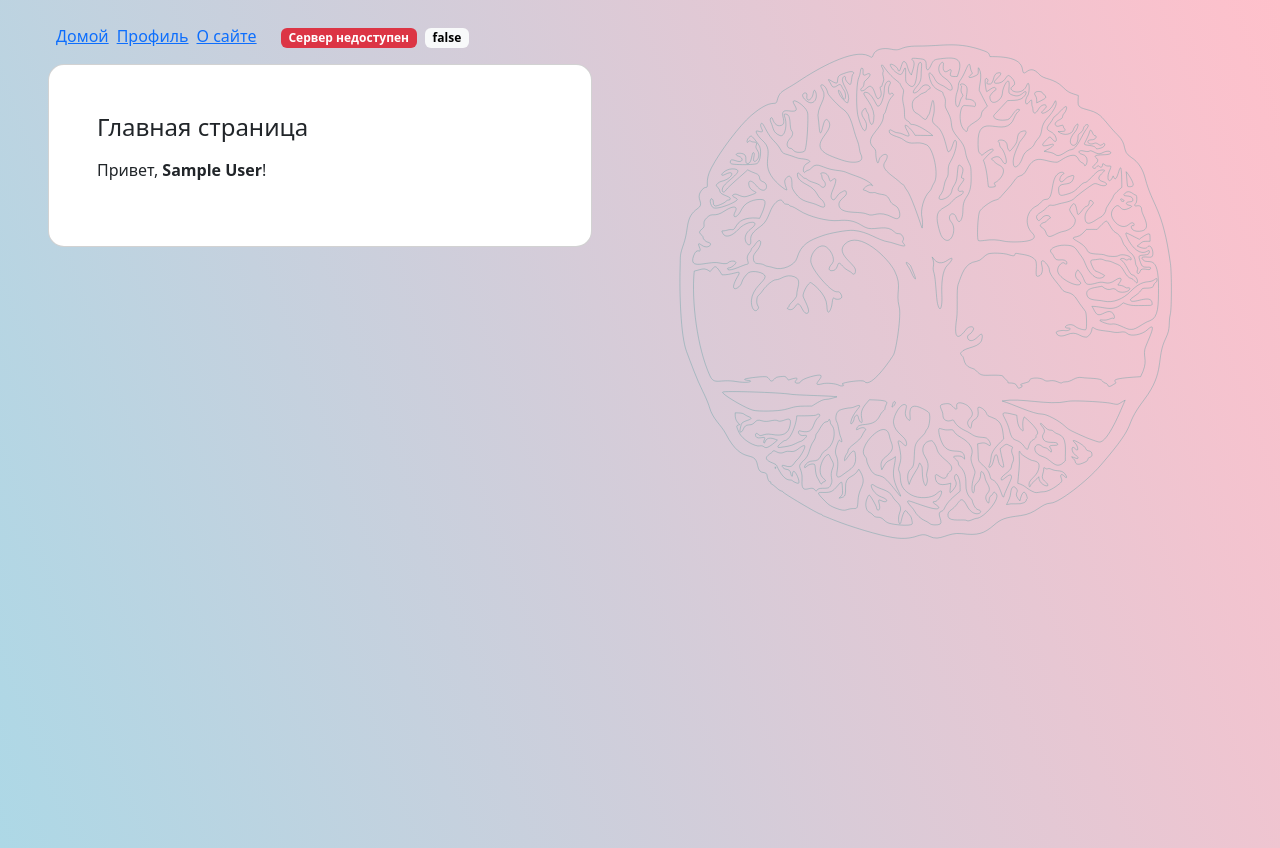
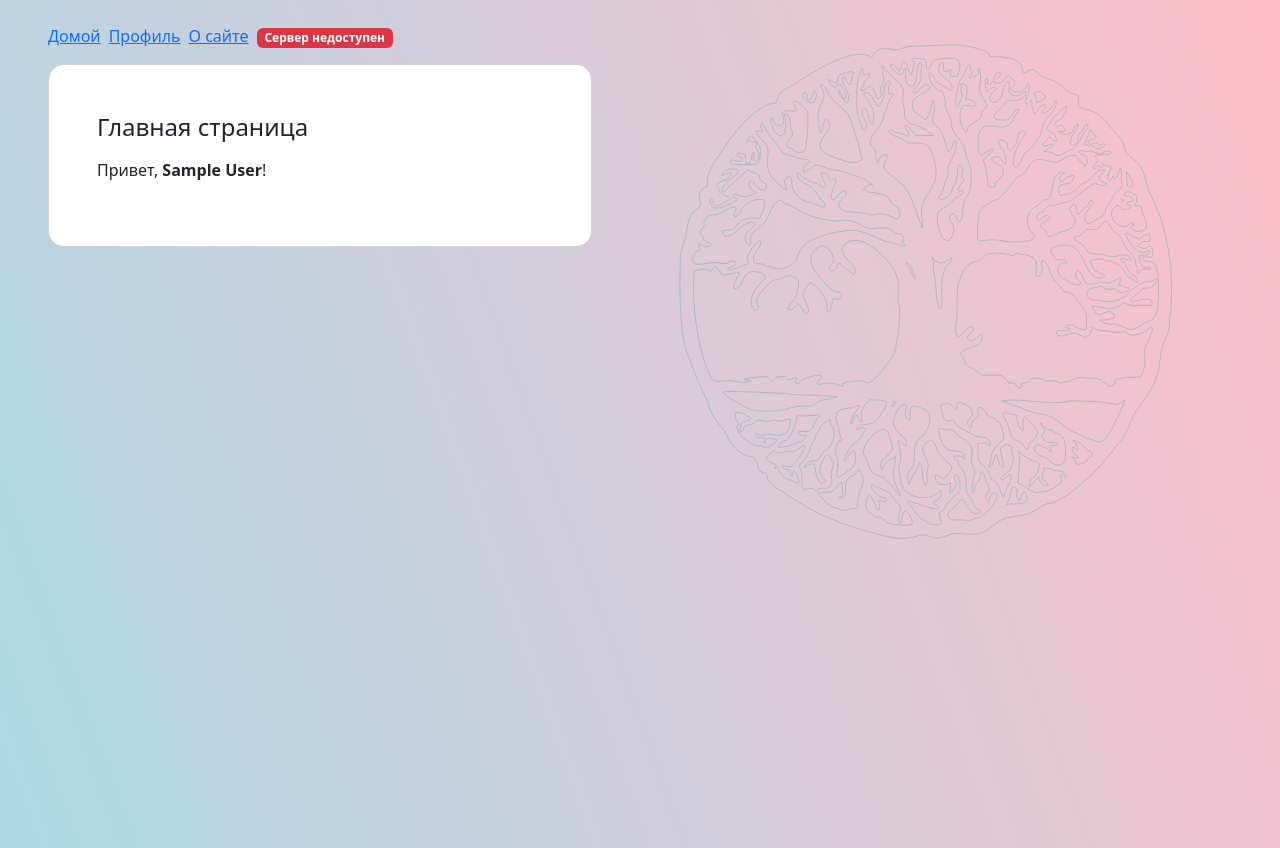
Before and after one commit to kublahanov/jwt-auth-template-client-vue-3, a Vue app: page /#/ in a window 1280 px wide. Built offline with nearby package versions, Linux system fonts and the light colour scheme; no server answers; sample sign-in values are in the browser's storage.

Commit message:
Rework server status checking mechanism. In work!

```diff
--- a/src/App.vue
+++ b/src/App.vue
@@ -1,22 +1,36 @@
 <template>
   <div class="container-fluid angled-gradient">
     <div class="row">
-      <div class="col px-5 pt-4">
-        <span class="px-2"><RouterLink to="/">Домой</RouterLink></span>
-        <span v-if="authStore.isAuthenticated">
-          <RouterLink to="/profile">Профиль</RouterLink>
+      <div class="col px-4 px-sm-5 pt-4">
+        <!-- Пункты меню -->
+        <span class="pb-1">
+          <span class="pe-2"><RouterLink to="/">Домой</RouterLink></span>
+          <span v-if="authStore.isAuthenticated">
+            <span class="pe-2"><RouterLink to="/profile">Профиль</RouterLink></span>
+          </span>
+          <span v-else>
+            <span class="pe-2"><RouterLink to="/login">Вход</RouterLink></span>
+            <span class="pe-2"><RouterLink to="/register">Регистрация</RouterLink></span>
+          </span>
+          <span class="pe-2"><RouterLink to="/about">О сайте</RouterLink></span>
         </span>
-        <span v-if="!authStore.isAuthenticated">
-          <span class="px-2"><RouterLink to="/login">Вход</RouterLink></span>
-          <span class="px-2"><RouterLink to="/register">Регистрация</RouterLink></span>
-        </span>
-        <span>
-          <span class="px-2"><RouterLink to="/about">О сайте</RouterLink></span>
-        </span>
-        <span class="ms-3">
-          <span v-if="serverStatusStore.isServerAvailable" class="badge text-bg-success">Сервер работает</span>
-          <span v-else class="badge text-bg-danger">Сервер недоступен</span>
-          <span class="ms-2 badge text-bg-light">{{ serverStatusStore.mustShowManualRefresh }}</span>
+        <!-- Статус сервера и кнопка обновления -->
+        <span class="me-2">
+          <span v-if="serverStatusStore.isServerAvailable" class="badge text-bg-success">
+            Сервер работает
+          </span>
+          <span v-else class="badge text-bg-danger me-2">
+            Сервер недоступен
+          </span>
+          <button
+            v-if="serverStatusStore.mustShowManualRefresh"
+            type="button"
+            class="btn btn-sm btn-light"
+            title="Обновить статус сервера"
+            style="padding: 1px 5px"
+          >
+            <i class="bi bi-arrow-repeat"></i>
+          </button>
         </span>
       </div>
     </div>
@@ -47,7 +61,6 @@ const serverStatusStore = useServerStatusStore();
 //   console.log('CATCH');
 //   console.log(error);
 // }
-
 </script>
 
 <style scoped>
--- a/src/main.js
+++ b/src/main.js
@@ -1,6 +1,7 @@
 import './assets/main.css';
 import 'bootstrap/dist/css/bootstrap.min.css';
 import 'bootstrap';
+import 'bootstrap-icons/font/bootstrap-icons.css';
 import { createApp } from 'vue';
 import { createPinia } from 'pinia';
 import App from './App.vue';
@@ -16,6 +17,7 @@ app.use(router);
  * Проверка статуса сервера.
  */
 const serverStatusStore = useServerStatusStore();
+
 serverStatusStore.startServerCheck();
 
 app.mount('#app');
--- a/src/stores/serverStatusStore.js
+++ b/src/stores/serverStatusStore.js
@@ -3,12 +3,34 @@ import { checkServerStatus } from '../utils/checkServerStatus';
 
 export const useServerStatusStore = defineStore('serverStatusStore', {
   state: () => ({
-    isServerAvailable: true,
+    /**
+     * Флаг доступности сервера.
+     */
+    isServerAvailable: false,
+
+    /**
+     * Флаг количества оставшихся шагов проверки доступности сервера,
+     * до перехода в ручной режим (проверки доступности сервера).
+     */
     mustShowManualRefresh: false,
+
+    /**
+     * Хранит интервал, для запуска периодической проверки доступности сервера
+     * (если его доступность не прерывалась).
+     */
+    serverLiveInterval: null
   }),
   actions: {
     async updateServerStatus() {
-      this.isServerAvailable = await checkServerStatus();
+      await checkServerStatus()
+        .then((response) => {
+          this.isServerAvailable = response;
+          console.log('updateServerStatus OK', response);
+        })
+        .catch((error) => {
+          this.isServerAvailable = false;
+          console.log('updateServerStatus ERROR', error)
+        });
     },
     startServerCheck() {
       let count = 0;
@@ -16,30 +38,59 @@ export const useServerStatusStore = defineStore('serverStatusStore', {
 
       this.updateServerStatus();
 
-      let printNumber = () => {
-        if (count > 10) {
+      /**
+       * Вызывается в случае прерывания доступности сервера.
+       * Отрабатывает заданное количество проверок,
+       * а затем переводит систему в ручной режим
+       * (флаг mustShowManualRefresh).
+       */
+      const checkServerCountdown = () => {
+        if (count >= 5) {
           this.mustShowManualRefresh = true;
-          console.log("Остановлено на", count);
+          console.log('Остановлено на', count);
           return;
         }
 
-        var d = new Date();
-        var n = d.toLocaleTimeString();
+        var currentTime = (new Date()).toLocaleTimeString();
 
-        console.log(count, n);
         this.updateServerStatus();
         count++;
 
-        if (!this.mustShowManualRefresh) {
-          setTimeout(printNumber, interval);
-          interval += 500; // Увеличиваем интервал
+        if (!this.isServerAvailable) {
+          if (!this.mustShowManualRefresh) {
+            console.log('Остаёмся на checkServerCountdown', count, currentTime);
+            setTimeout(checkServerCountdown, interval);
+            interval += 500; // Увеличиваем интервал (миллисекунд)
+          }
+        } else {
+          console.log('Переключение на checkServerLive');
+          this.serverLiveInterval = checkServerLive();
+        }
+      };
+
+      /**
+       * Запускает периодическую проверку доступности сервера.
+       * Работает по интервалу.
+       */
+      const checkServerLive = () => {
+        // return setInterval(() => this.updateServerStatus(), 1000 * 60 * 5);
+        return setInterval(() => {
+          console.log('checkServerLive', this.serverLiveInterval);
+          this.updateServerStatus()
+        }, 1000 * 5);
+      };
+
+      if (!this.isServerAvailable) {
+        if (this.serverLiveInterval) {
+          clearInterval(this.serverLiveInterval);
+        }
+
+        checkServerCountdown();
+      } else {
+        if (!this.serverLiveInterval) {
+          this.serverLiveInterval = checkServerLive();
         }
       }
-
-      printNumber();
-    },
-    stopServerCheck() {
-      clearInterval(this.checkInterval);
     }
   }
 });
--- a/src/utils/checkServerStatus.js
+++ b/src/utils/checkServerStatus.js
@@ -4,10 +4,11 @@ export async function checkServerStatus() {
   try {
     const response = await api.get('/');
     console.debug('Сервер доступен.');
+
     return response.status === 200;
   } catch (error) {
-    // console.error('Сервер недоступен:', error);
     console.error('Сервер недоступен.');
+
     return false;
   }
 }
```
